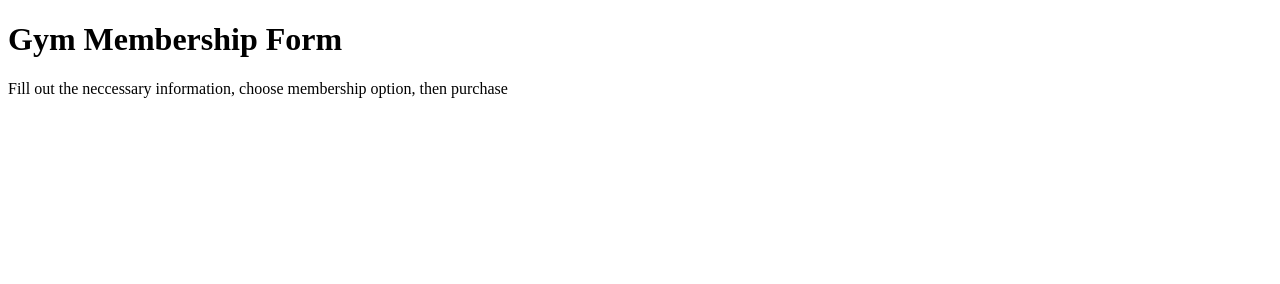
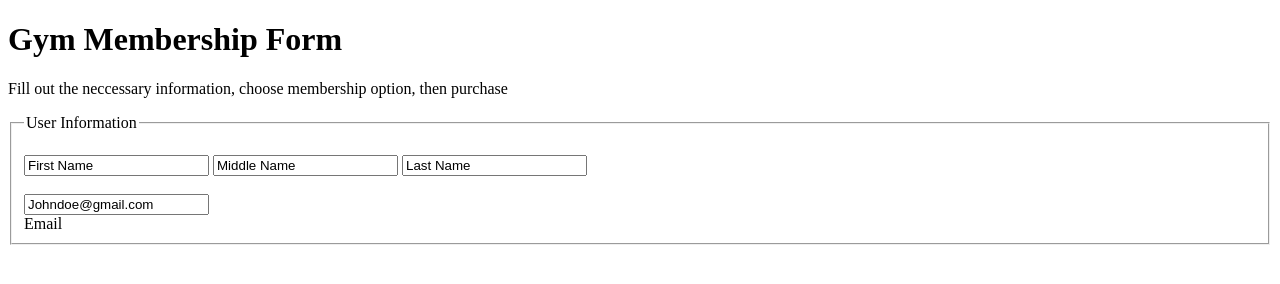
Before and after one commit to vonerikbarren/Contract-Form, a plain HTML site: page contract.html in a window 1280 px wide. Drawn offline with Linux system fonts and the light colour scheme.

Commit message:
began working on gym membership form and contract with first area which is User info

```diff
--- a/contract.html
+++ b/contract.html
@@ -21,6 +21,23 @@
 
   <div class="Personal Info">
     <form method="POST">
+      <fieldset>
+        <legend>User Information</legend>
+        <br />
+
+        <!-- First Name, Middle, and Last Name -->
+        <input type="text" name="fName" value="First Name">
+        <input type="text" name="mName" value="Middle Name">
+        <input type="text" name="lName" value="Last Name">
+
+        <br />
+        <br />
+
+        <input type="email" name="userEmail" value="Johndoe@gmail.com">
+        <br />
+        <label name="userEmail">Email</label>
+
+      </fieldset>
 
     </form>
   </div>
```
